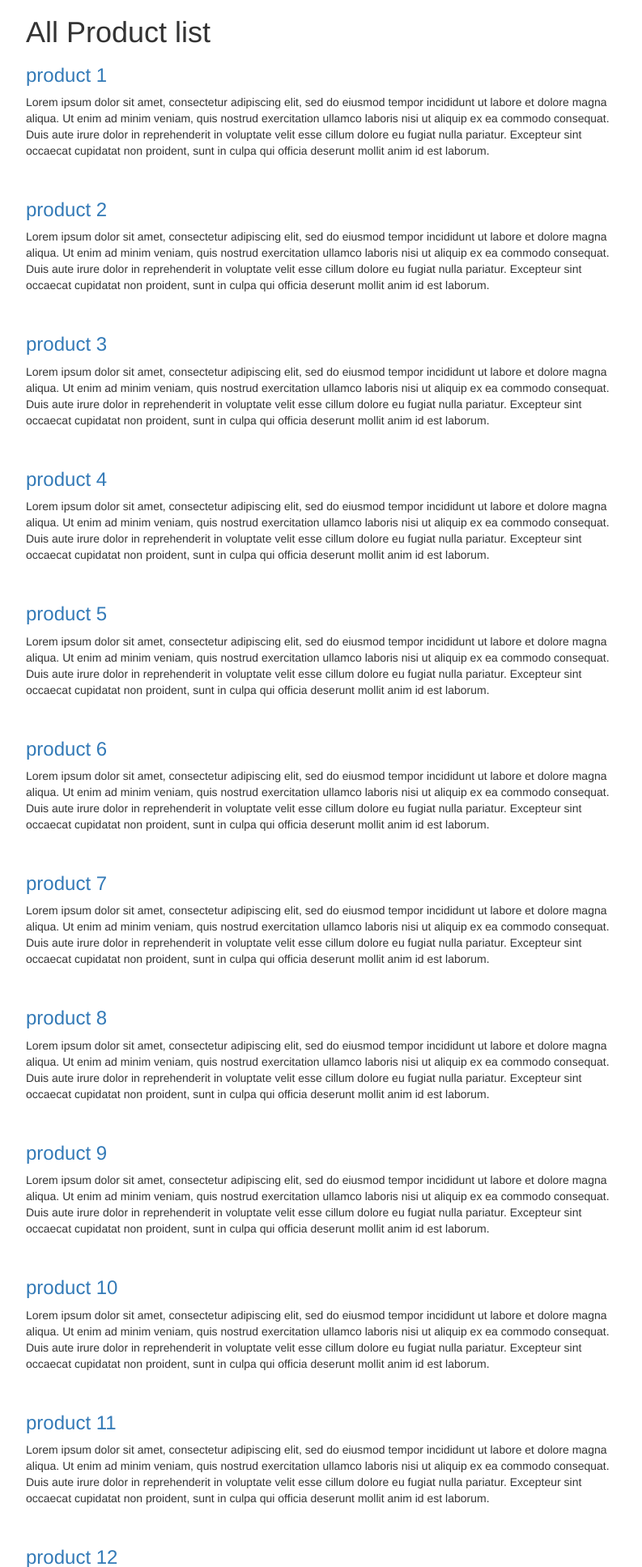
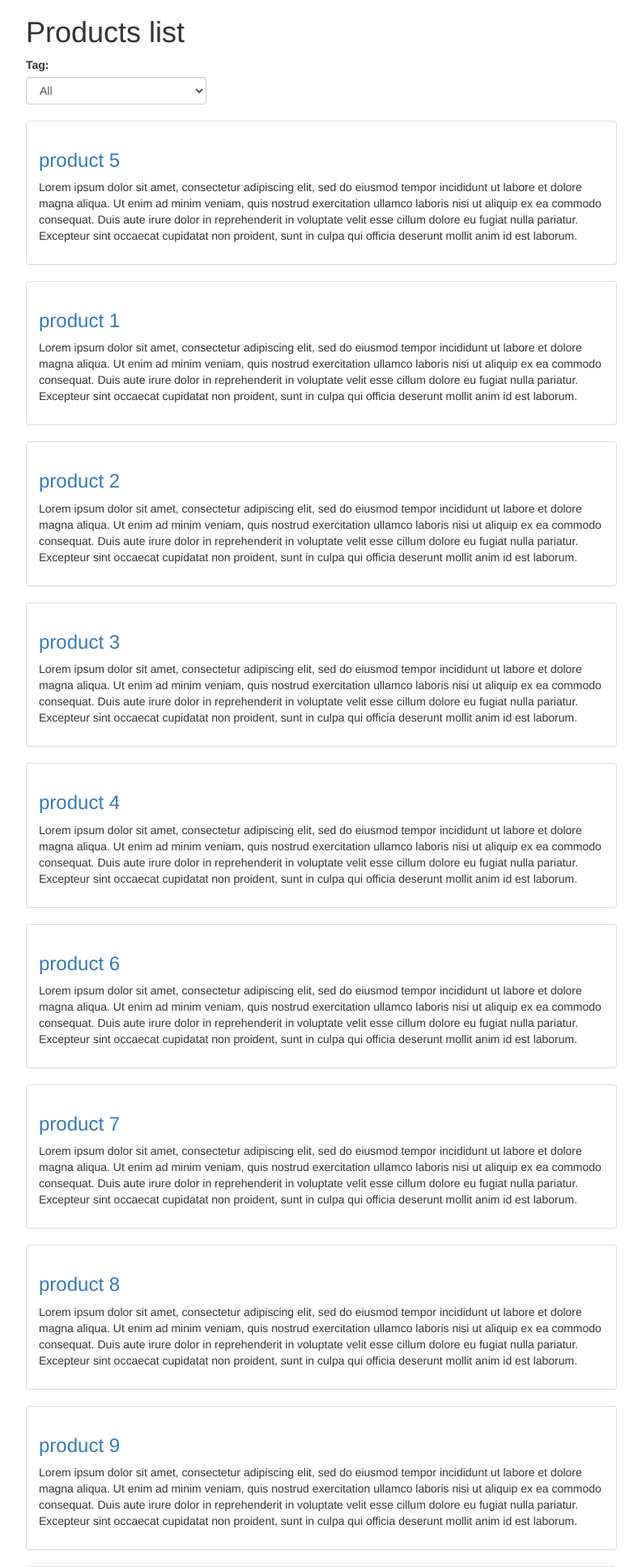
Before and after one commit to lokeshmeher/django-showcase, a Django app: page / in a window 1280 px wide. Shown: the top 1935 px of the page at 81% size, without its empty margins (243-1036 px from the left). Run offline with Django 3.2, Linux system fonts and the light colour scheme; data comes from the database, SQL or seed files in the repository; both versions use the stored data as it was after the commit; some libraries are stand-ins or nearby versions.

Commit message:
All core features implemented

```diff
--- /dev/null
+++ b/task2/showcase/forms.py
@@ -0,0 +1,13 @@
+import itertools
+from django import forms
+
+from .models import Tag
+
+
+class TagSelectForm(forms.Form):
+    tag = forms.ChoiceField(
+        choices=itertools.chain([('all', 'All')],
+                                ((tag.id, tag.name) for tag in Tag.objects.all())),
+        widget=forms.Select(attrs={'class': 'form-control', 'name': 'tag',
+                                    'onchange': 'this.form.submit();'}),
+    )
--- a/task2/showcase/models.py
+++ b/task2/showcase/models.py
@@ -6,10 +6,10 @@ from django.db import models
 
 @python_2_unicode_compatible
 class Tag(models.Model):
-	name = models.CharField(max_length=30)
+	name = models.CharField(max_length=30, unique=True)
 
 	def __str__(self):
-		return self.name
+		return '-'.join(self.name.lower().split())
 
 
 @python_2_unicode_compatible
--- a/task2/showcase/templates/showcase/product_list.html
+++ b/task2/showcase/templates/showcase/product_list.html
@@ -3,15 +3,30 @@
 
 {% block content %}
 
-<h1>All Product list</h1>
+<h1>Products list</h1>
+<form action="{% url 'showcase:home' %}" method="get">
+    <div class="row">
+        <div class="col-sm-4">
+            {{ form }}
+        </div>
+    </div>
+</form>
+<br>
 
 {% for product in product_list %}
-    <h3><a href="{% url 'showcase:details' pk=product.pk %}">{{ product.title }}</a></h3>
-    <p>{{ product.description }}</p><br>
+<div class="panel panel-default">
+    <div class="panel-body">
+        <h3><a href="{% url 'showcase:product_detail' pk=product.pk %}">{{ product.title }}</a></h3>
+        <p>{{ product.description }}</p>
+    </div>
+</div>
 {% endfor %}
 
 {% endblock %}
 
 
 {% block javascript %}
+<script type="text/javascript">
+
+</script>
 {% endblock %}
--- a/task2/showcase/urls.py
+++ b/task2/showcase/urls.py
@@ -6,5 +6,5 @@ app_name = 'showcase'
 
 urlpatterns = [
     url(r'^$', views.Home.as_view(), name='home'),
-    url(r'^product/(?P<pk>[0-9]+)/$', views.ProductDetail.as_view(), name='details'),
+    url(r'^product/(?P<pk>[0-9]+)/$', views.ProductDetail.as_view(), name='product_detail'),
 ]
--- a/task2/showcase/views.py
+++ b/task2/showcase/views.py
@@ -1,13 +1,43 @@
 from django.shortcuts import render
 from django.views.generic import ListView, DetailView
 
-from .models import Product
+from .models import Product, Tag
+from .forms import TagSelectForm
 
 
 class Home(ListView):
     def get_queryset(self):
-        return Product.objects.all()
+        # Defaults to `all` (when `tag` attribute is not present in GET request)
+        tag_id = self.request.GET.get('tag', 'all')
+        if tag_id == 'all':
+            queryset = Product.objects.all()
+        else:
+            tag = Tag.objects.get(id=tag_id)
+            queryset = tag.product_set.all()
+        #-----------------------------------------------------------------------
+        # This section slows the site down as the database has to be updated
+        # for all the items in queryset. If queryset is bigger, it takes longer.
+        # This is only tested in SQLite3 on magnetic storage. Results may
+        # improve if the data access speed is fast. This is fairly likely to be
+        # the case for more performant databases like MySQL, PostgreSQL, etc.
+        for product in queryset:
+            product.rating += 1
+            product.save()
+        #-----------------------------------------------------------------------
+        return queryset.order_by('-rating')
+
+    def get_context_data(self, **kwargs):
+        context = super(Home, self).get_context_data(**kwargs)
+        form = TagSelectForm(initial={'tag': self.request.GET.get('tag', 'all')})
+        context.update({'form': form})
+        return context
 
 
 class ProductDetail(DetailView):
     model = Product
+
+    def get_object(self, queryset=None):
+        obj = super(ProductDetail, self).get_object(queryset)
+        obj.rating += 10
+        obj.save()
+        return obj
```
Also changed, not shown: task2/showcase/templates/showcase/product_detail.html (+10 -9 lines), task2/db.sqlite3, task2/showcase/migrations/0002_auto_20160723_1019.py (added).
